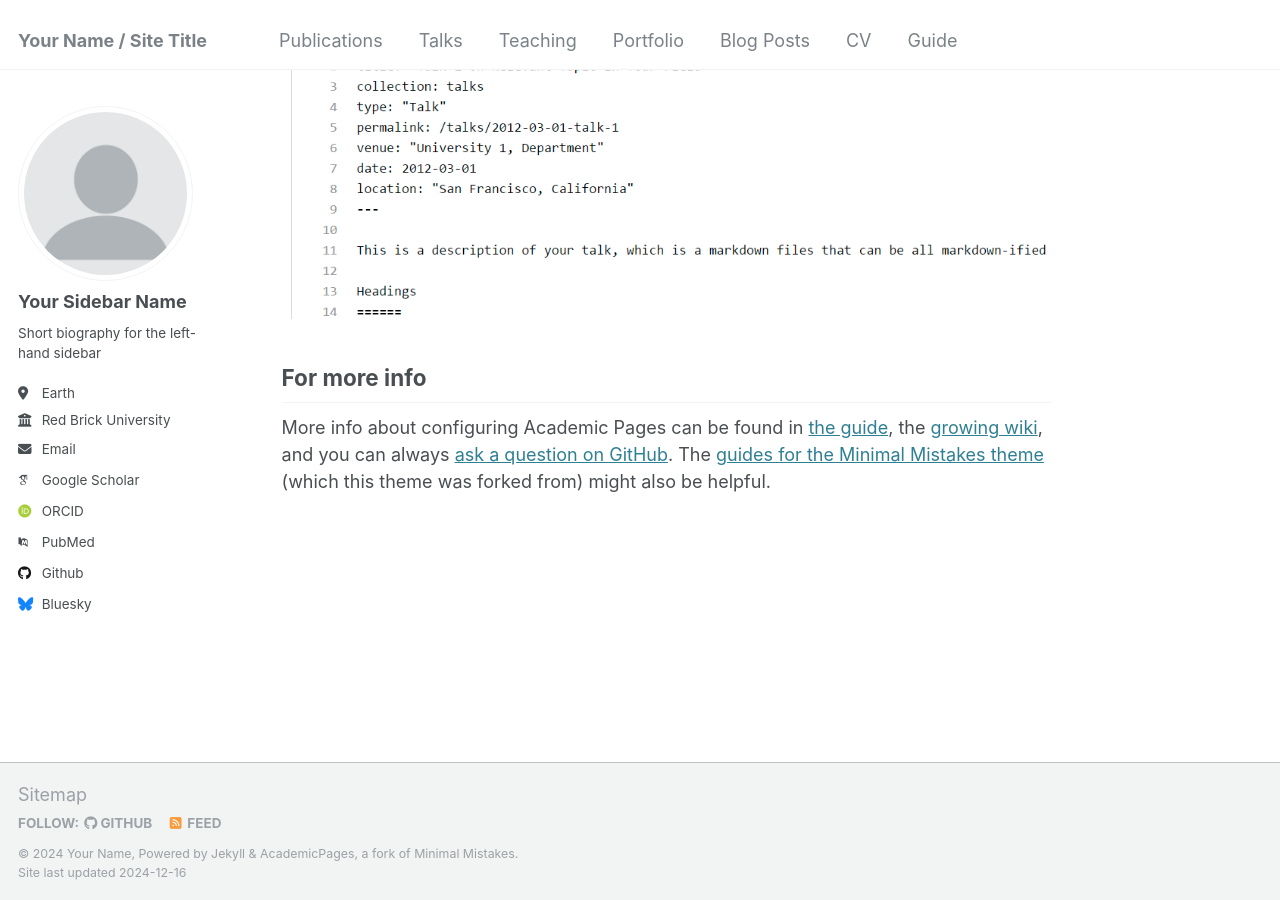
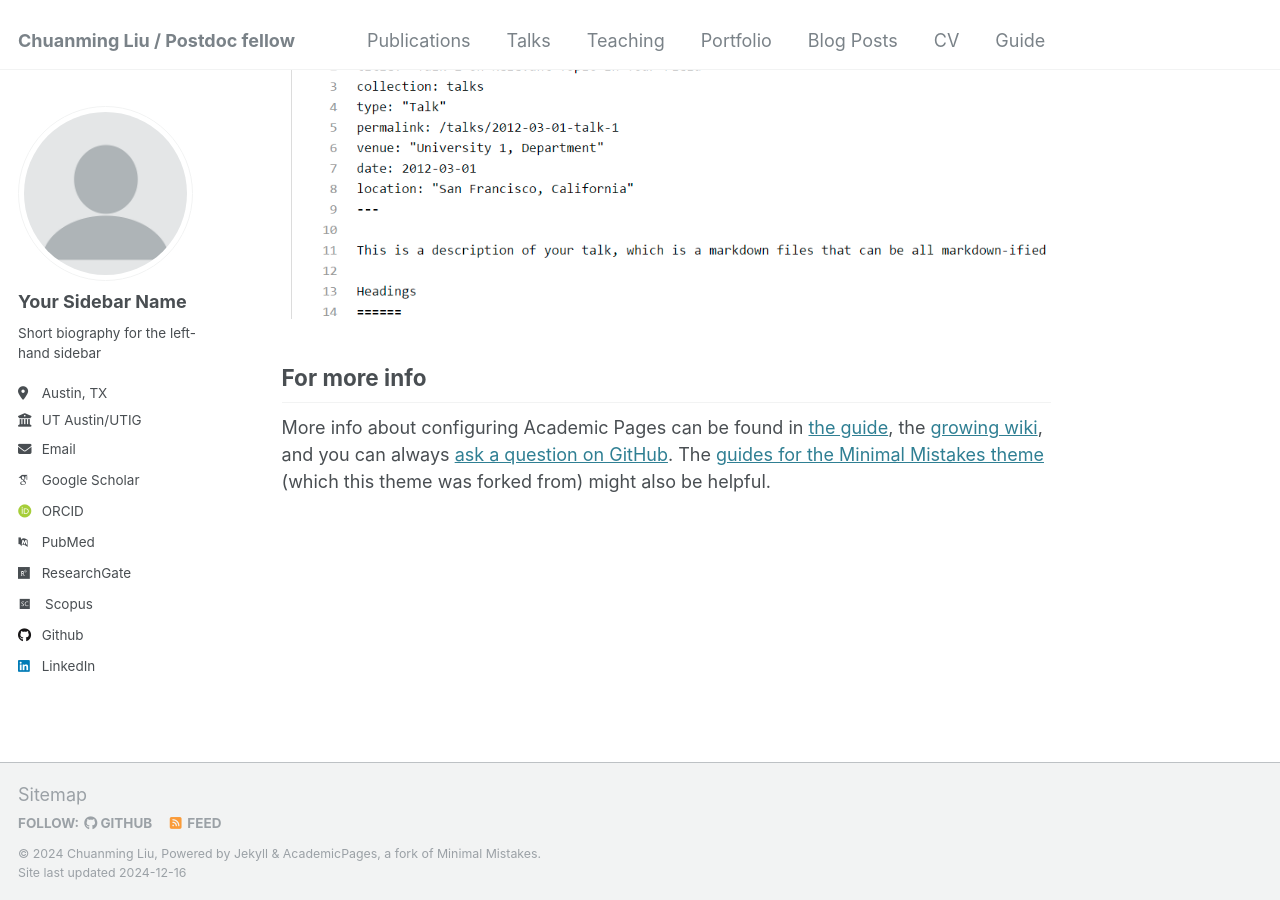
Before and after one commit to Chuanming-Liu/Chuanming-Liu.github.io, a Jekyll site: the page built from _pages/about.md, in a window 1280 px wide and 900 px high, scrolled down 2643 px. Built offline with Jekyll 4.4.1, drawn with Linux system fonts in a browser that asks for light colours; some web fonts are replaced.

Commit message:
Update _config.yml

```diff
--- a/_config.yml
+++ b/_config.yml
@@ -8,11 +8,11 @@
 
 # Basic Site Settings
 locale                   : "en-US"
-title                    : "Your Name / Site Title"
+title                    : "Chuanming Liu / Postdoc fellow"
 title_separator          : "-"
-name                     : &name "Your Name"
-description              : &description "personal description"
-url                      : https://academicpages.github.io # the base hostname & protocol for your site e.g. "https://[your GitHub username].github.io"
+name                     : &name "Chuanming Liu"
+description              : &description "Seismologist"
+url                      : https://Chuanming-Liu.github.io # the base hostname & protocol for your site e.g. "https://[your GitHub username].github.io"
 baseurl                  : "" # the subpath of your site, e.g. "/blog"
 repository               : "academicpages/academicpages.github.io"
 
@@ -25,54 +25,33 @@ author:
   name             : "Your Sidebar Name"
   pronouns         : # example: "she/her"
   bio              : "Short biography for the left-hand sidebar"
-  location         : "Earth"
-  employer         : "Red Brick University"
+  location         : "Austin, TX"
+  employer         : "UT Austin/UTIG"
   uri              : # URL
-  email            : "none@example.org"
+  email            : "chuanming.liu@jsg.utexas.edu"
 
   # Academic websites
   arxiv            : # URL - Update with the correct link to your profile
-  googlescholar    : "https://scholar.google.com/citations?user=PS_CX0AAAAAJ"
+  googlescholar    : "https://scholar.google.com/citations?user=BY9kYV8AAAAJ&hl=en"
   impactstory      : # URL
-  orcid            : "http://orcid.org/yourorcidurl"
+  orcid            : "https://orcid.org/0000-0001-8301-9150"
   semantic         : # URL
   pubmed           : "https://www.ncbi.nlm.nih.gov/pubmed/?term=john+snow"
-  researchgate     : # URL
-  scopus           : # URL
+  researchgate     : "https://www.researchgate.net/profile/Chuanming-Liu-4"
+  scopus           : "https://www.scopus.com/authid/detail.uri?authorId=57193427906"
 
   # Repositories and software development
   bitbucket        : # Username - Update with your username on the site
   codepen          : # Username
   dribbble         : # Username
-  github           : "academicpages"
+  github           : "https://github.com/Chuanming-Liu"
   kaggle           : # Username
   stackoverflow    : # User number or user number and name (i.e., use "1" or "1/jeff-atwood")
 
   # Social media
-  bluesky          : "bsky.app" # Replace this with you Bluesky username
-  facebook         : # Username
-  flickr           : # Username
-  foursquare       : # Username
-  goodreads        : # Username
-  google_plus      : # Username
-  keybase          : # Username
-  instagram        : # Username
-  lastfm           : # Username
-  linkedin         : # Username
-  mastodon         : # URL
-  medium           : # URL
-  pinterest        : # Username
-  soundcloud       : # Username
-  steam            : # Username
-  telegram         : # URL
-  tumblr           : # Username
+  linkedin         : "www.linkedin.com/in/chuanming-liu"
   twitter          : # Username for X / Twitter
-  vine             : # Username
-  weibo            : # Username
-  wikipedia        : # Username
-  xing             : # Username
   youtube          : # Username
-  zhihu            : # Username
 
 # Publication Category - The following the list of publication categories and their headings
 publication_category:
```
